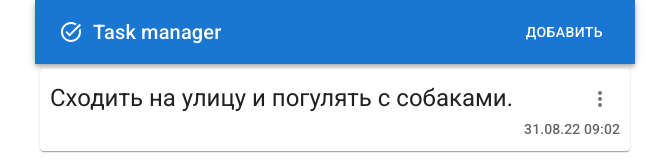
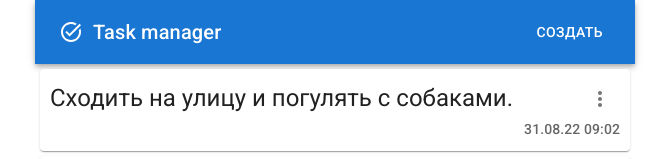
Before and after one commit to mkornevich/TaskManager, a React app: page / in a window 1280 px wide. Shown: the top 159 px of the page, without its empty margins (305-974 px from the left). Built offline with nearby package versions, Linux system fonts and the light colour scheme.

Commit message:
dev TaskEditDialog Header App

```diff
--- a/src/components/Header.tsx
+++ b/src/components/Header.tsx
@@ -3,7 +3,11 @@ import {FC} from 'react';
 import {AppBar, Button, Toolbar, Typography} from '@mui/material';
 import TaskAltIcon from '@mui/icons-material/TaskAlt';
 
-const Header : FC = function () {
+interface HeaderProps {
+    onCreateClick: () => void;
+}
+
+const Header : FC<HeaderProps> = function ({onCreateClick}) {
     return (
         <AppBar position="static">
             <Toolbar>
@@ -11,7 +15,7 @@ const Header : FC = function () {
                 <Typography variant="h6" component="div" sx={{ flexGrow: 1, ml: '10px' }}>
                     Task manager
                 </Typography>
-                <Button color="inherit">Добавить</Button>
+                <Button onClick={onCreateClick} color="inherit">Создать</Button>
             </Toolbar>
         </AppBar>
     );
--- a/src/components/TaskEditDialog.tsx
+++ b/src/components/TaskEditDialog.tsx
@@ -1,13 +1,58 @@
 import * as React from 'react';
 import {FC} from 'react';
 import {Button, Dialog, DialogActions, DialogContent, DialogContentText, DialogTitle, TextField} from '@mui/material';
+import {ITask} from '../types';
 
-const TaskEditDialog: FC = function () {
+interface TaskEditDialogProps {
+    tasks: ITask[];
+    setTasks: (tasks: ITask[]) => void;
+    currentTask: null | ITask;
+    setCurrentTask: (task: null | ITask) => void;
+}
+
+const TaskEditDialog: FC<TaskEditDialogProps> = function ({tasks, setTasks, currentTask, setCurrentTask}) {
+    const open = currentTask !== null;
+
+    let mode = 'none';
+    if (currentTask !== null) {
+        mode = tasks
+            .filter((task) => task.createdAt === currentTask.createdAt)
+            .length > 0 ? 'edit' : 'create';
+    }
+
+    const handleClickCreateOrEdit = function () {
+        let newTasks = [...tasks];
+
+        if (mode === 'edit') {
+            const oldTask = tasks.find(task => task.createdAt === currentTask.createdAt)
+            const oldTaskPos = tasks.indexOf(oldTask);
+            newTasks[oldTaskPos] = {
+                ...currentTask,
+                editedAt: Date.now(),
+            }
+        }
+
+        if (mode === 'create') {
+            newTasks.push(currentTask);
+        }
+
+        setTasks(newTasks);
+        handleClose()
+    };
+
+    const handleClose = function () {
+        setCurrentTask(null);
+    }
+
     return (
-        <Dialog open={false}>
-            <DialogTitle>Создание новой задачи</DialogTitle>
+        <Dialog open={open}>
+            <DialogTitle>
+                {mode === 'edit' ? 'Редактирование задачи' : 'Создание новой задачи'}
+            </DialogTitle>
             <DialogContent>
                 <TextField
+                    value={open ? currentTask.text : ''}
+                    onChange={(e) => open ? setCurrentTask({...currentTask, text: e.target.value}) : ''}
                     autoFocus
                     margin="dense"
                     label="Задача"
@@ -17,8 +62,8 @@ const TaskEditDialog: FC = function () {
                 />
             </DialogContent>
             <DialogActions>
-                <Button>Отмена</Button>
-                <Button>Создать</Button>
+                <Button onClick={handleClose}>Отмена</Button>
+                <Button onClick={handleClickCreateOrEdit}>{mode === 'edit' ? 'Сохранить' : 'Создать'}</Button>
             </DialogActions>
         </Dialog>
     );
--- a/src/components/app.tsx
+++ b/src/components/app.tsx
@@ -1,9 +1,21 @@
-import { AppBar, Box, Button, Card, CardContent, Checkbox, Container, IconButton, Paper, Toolbar, Typography } from '@mui/material';
+import {
+    AppBar,
+    Box,
+    Button,
+    Card,
+    CardContent,
+    Checkbox,
+    Container,
+    IconButton,
+    Paper,
+    Toolbar,
+    Typography
+} from '@mui/material';
 import TaskAltIcon from '@mui/icons-material/TaskAlt';
 import MoreVertIcon from '@mui/icons-material/MoreVert';
 import * as React from 'react';
-import { Stack } from '@mui/system';
-import { ITask } from '../types';
+import {Stack} from '@mui/system';
+import {ITask} from '../types';
 import TaskCard from './TaskCard';
 import Header from './Header';
 import TaskCardList from './TaskCardList';
@@ -11,24 +23,44 @@ import TaskEditDialog from './TaskEditDialog';
 
 function App() {
     const [tasks, setTasks] = React.useState<ITask[]>([
-        {text: "Сходить на улицу и погулять с собаками.", createdAt: Date.now()},
-        {text: "Заработать игровые очки.", createdAt: Date.now() + 1000000},
-        {text: "Сделать сложную домашнюю работу.", createdAt: Date.now() + 25, editedAt: Date.now() + 1000000},
-        {text: "Убрать рюкзак в шкаф.", createdAt: Date.now() + 3000000},
-    ])
+        {text: 'Сходить на улицу и погулять с собаками.', createdAt: Date.now()},
+        {text: 'Заработать игровые очки.', createdAt: Date.now() + 1000000},
+        {text: 'Сделать сложную домашнюю работу.', createdAt: Date.now() + 25, editedAt: Date.now() + 1000000},
+        {text: 'Убрать рюкзак в шкаф.', createdAt: Date.now() + 3000000},
+    ]);
 
-    const handleClickMenuItem = function(action: string, currentTask: ITask) {
+    const [taskForEdit, setTaskForEdit] = React.useState<null | ITask>(null);
+
+    const handleClickMenuItem = function (action: string, currentTask: ITask) {
         if (action === 'remove') {
             setTasks(tasks.filter((task) => task.createdAt !== currentTask.createdAt));
         }
-    }
+
+        if (action === 'edit') {
+            setTaskForEdit(currentTask);
+        }
+    };
+
+    const handleCreateClick = function () {
+        const newTask: ITask = {
+            text: '',
+            createdAt: Date.now(),
+        }
+        setTaskForEdit(newTask);
+    };
 
     return (
         <Container maxWidth="sm" disableGutters={true}>
-            <Header />
-            <TaskCardList onClickMenuItem={handleClickMenuItem} tasks={tasks} />
-            <TaskEditDialog />
+            <Header onCreateClick={handleCreateClick}/>
+            <TaskCardList onClickMenuItem={handleClickMenuItem} tasks={tasks}/>
+            <TaskEditDialog
+                currentTask={taskForEdit}
+                setCurrentTask={setTaskForEdit}
+                setTasks={setTasks}
+                tasks={tasks}
+            />
         </Container>
     );
 }
+
 export default App;
```
